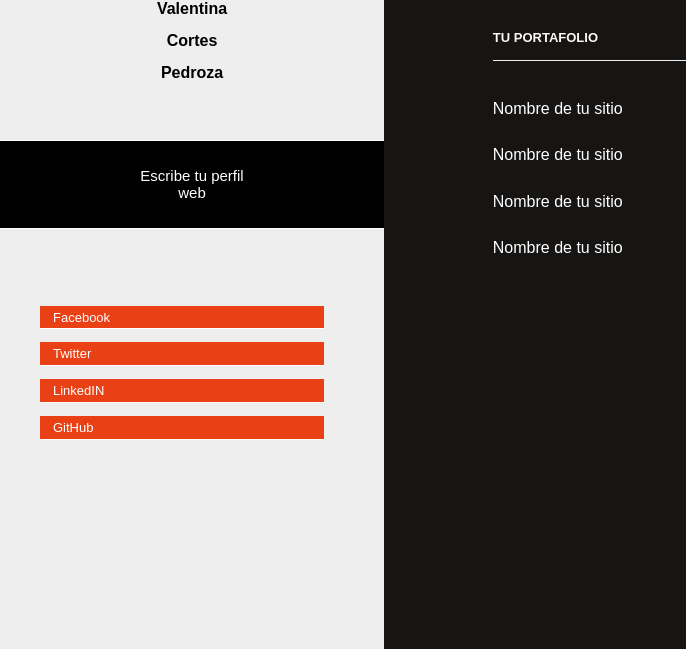
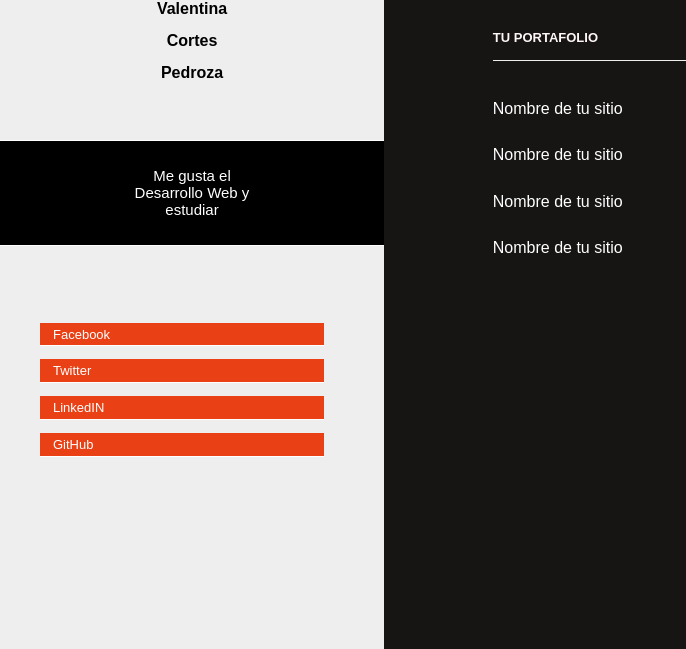
Before and after one commit to Valele2005/portafoliovalentinacortes, a plain HTML site: page index.html in a window 1280 px wide. Shown: the part 151-800 px from the top of the page, without its empty margins (0-686 px from the left). Drawn offline with Linux system fonts and the light colour scheme.

Commit message:
En este commit cambie el perfil web le puse un id al parrafo y lo llame web

```diff
--- a/index.html
+++ b/index.html
@@ -40,8 +40,9 @@
       <div class="comunidad-autoria">
         <div class="nombre">
           <!-- 2º Commit - Tu perfil Web -->
-          <p>Escribe tu perfil web</p>
+          <p>Me gusta el Desarrollo Web y estudiar </p>
         </div>
+
       </div>
     </section>
     <ul>
```
